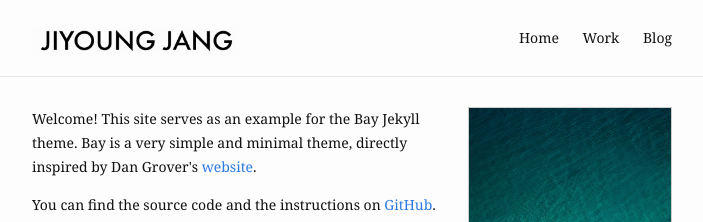
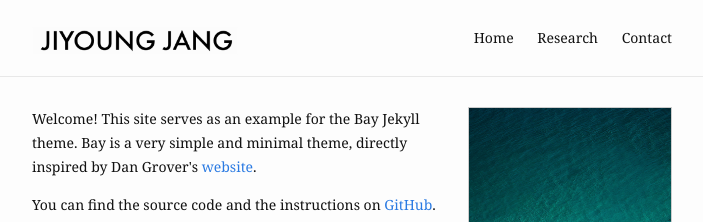
Before and after one commit to jiyoungj/jiyoungj.github.io, a Jekyll site: the page built from index.md, in a window 1280 px wide. Shown: the top 222 px of the page, without its empty margins (288-991 px from the left). Built offline with Jekyll 4.4.1, drawn with Linux system fonts in a browser that asks for light colours.

Commit message:
Update _config.yml

```diff
--- a/_config.yml
+++ b/_config.yml
@@ -13,8 +13,8 @@ header:
   pages:
     - name: Home
       slug: /
-    - name: Work
-    - name: Blog
+    - name: Research
+    - name: Contact
 
 footer:
   show_powered_by: true
```
